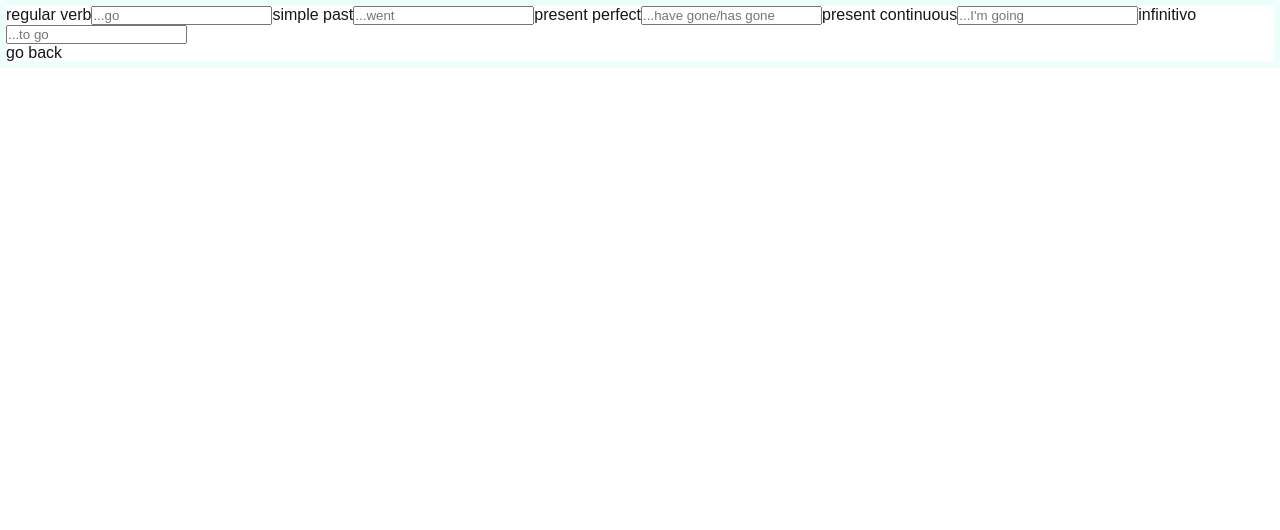
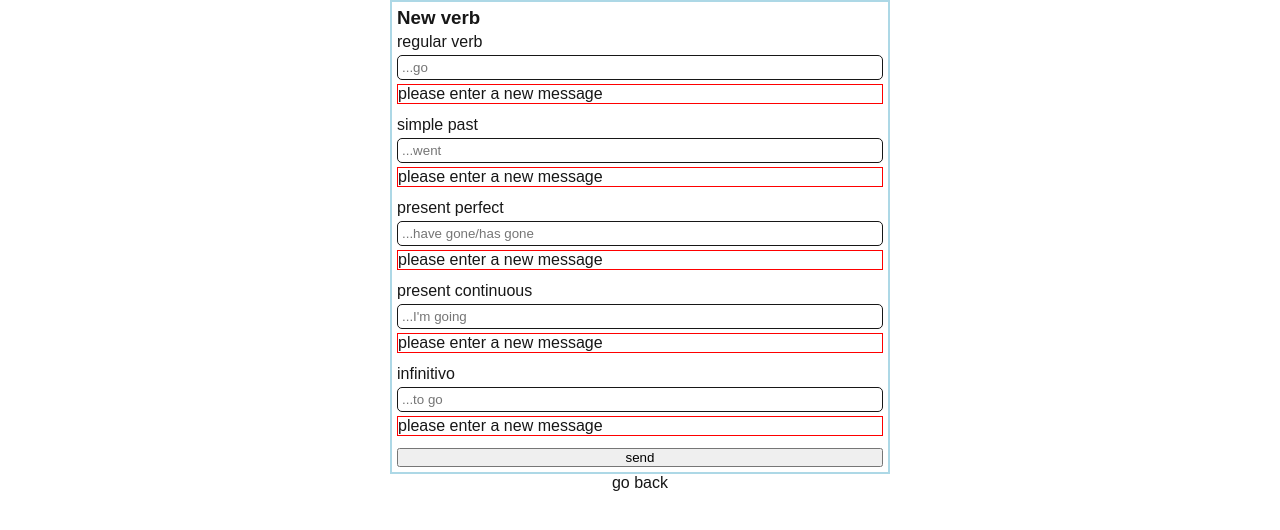
Before and after one commit to MarcoRosselDev/next-js-06-postgres, a Next.js app: page /verbs/newverb in a window 1280 px wide. Shown: the top 530 px of the page. Built offline with nearby package versions, Linux system fonts and the light colour scheme.

Commit message:
typescript | verbs project, new verb page

```diff
--- a/src/app/globals.css
+++ b/src/app/globals.css
@@ -14,11 +14,34 @@ html,
 body {
   max-width: 100vw;
   overflow-x: hidden;
+  width: 100vw;
   display: flex;
-  width: 100vw;
   justify-content: center;
   align-items: center;
-  border: 3px solid rgba(3, 232, 220, 0.067);
+}
+
+main {
+  width: 100%;
+  display: flex;
+  flex-direction: column;
+  justify-content: center;
+  align-items: center;
+}
+
+form{
+  display: flex;
+  flex-direction: column;
+  padding: 5px;
+  width: 100%;
+  justify-content: center;
+  max-width: 500px;
+  gap: 4px;
+}
+
+input{
+  padding: 4px;
+  border-radius: 5px;
+  border: 1px solid var(--foreground);
 }
 
 body {
--- /dev/null
+++ b/src/app/verbs/newverb/newverb.module.css
@@ -0,0 +1,8 @@
+.form_newverb{
+  border: 2px solid lightblue;
+
+  span{
+    margin-bottom: 8px;
+    border: 1px solid red;
+  }
+}
--- a/src/app/verbs/newverb/page.tsx
+++ b/src/app/verbs/newverb/page.tsx
@@ -1,25 +1,36 @@
 import Link from "next/link";
+import style from "./newverb.module.css";
 
 export default function NewVerb(){
   return (
-    <div>
-      <form>
+    <main>
+      <form className={style.form_newverb}>
+        <h3>New verb</h3>
+
         <label htmlFor="regularverb">regular verb</label>
         <input type="text" name="regularverb" id="regularverb" placeholder="...go" />
+        <span>please enter a new message</span>
 
         <label htmlFor="simplepast">simple past</label>
         <input type="text" name="simplepast" id="simplepast" placeholder="...went" />
+        <span>please enter a new message</span>
 
         <label htmlFor="presentperfect">present perfect</label>
         <input type="text" name="presentperfect" id="presentperfect" placeholder="...have gone/has gone" />
+        <span>please enter a new message</span>
 
         <label htmlFor="presentcontinuous">present continuous</label>
         <input type="text" name="presentcontinuous" id="presentcontinuous" placeholder="...I'm going" />
+        <span>please enter a new message</span>
 
         <label htmlFor="infinitivo">infinitivo</label>
         <input type="text" name="infinitivo" id="infinitivo" placeholder="...to go" />
+        <span>please enter a new message</span>
+
+        <button type="submit">send</button>
+
       </form>
       <Link href="/verbs" >go back</Link>
-    </div>
+    </main>
   )
 }
--- a/src/app/verbs/verbs.module.css
+++ b/src/app/verbs/verbs.module.css
@@ -1,7 +1,7 @@
 .main{
   display: flex;
   flex-direction: column;
-  border: 2px solid slateblue;
+/*   border: 2px solid slateblue; */
   width: 100%;
   justify-content: center;
   align-items: center;
```
